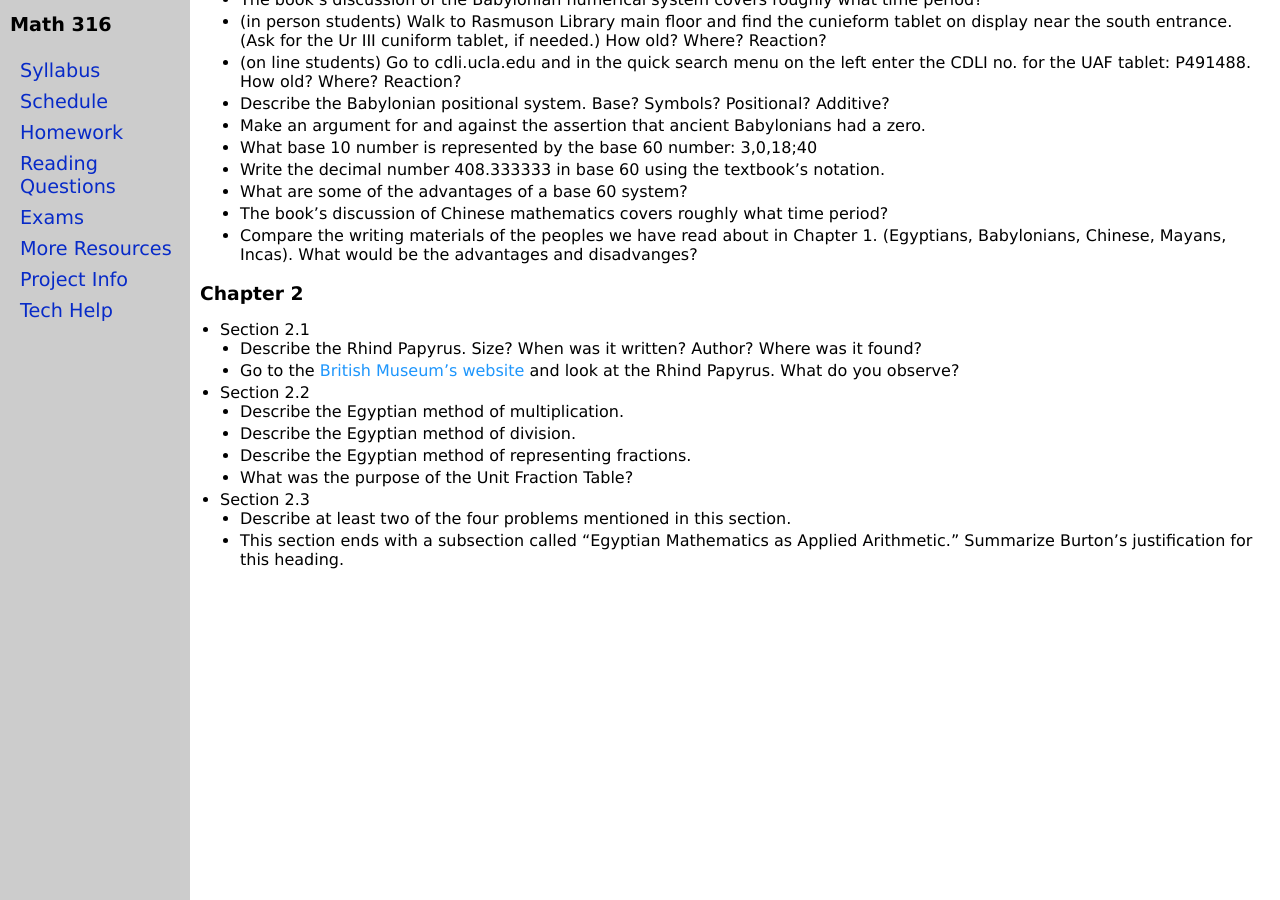
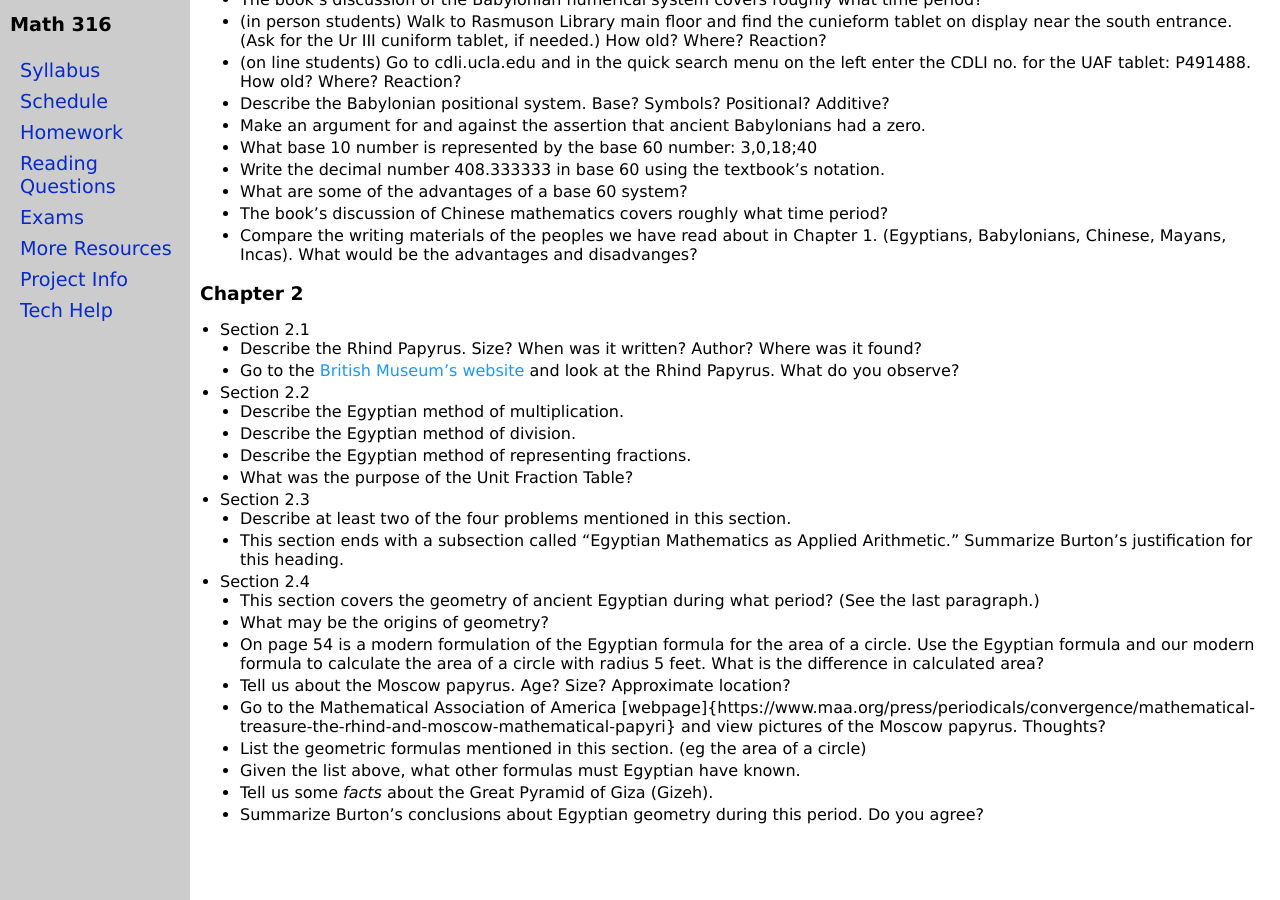
Before and after one commit to jrfaudree/HOM, a Jekyll site: the page built from rq.md, in a window 1280 px wide and 900 px high, scrolled down 565 px. Built offline with Jekyll 4.4.1, drawn with Linux system fonts in a browser that asks for light colours.

Commit message:
Update rq.md

```diff
--- a/rq.md
+++ b/rq.md
@@ -52,4 +52,15 @@ title: Reading Questions
   - Describe at least two of the four problems mentioned in this section.
   - This section ends with a subsection called "Egyptian Mathematics as Applied Arithmetic." Summarize Burton's justification for this heading.
 
+- Section 2.4
+  - This section covers the geometry of ancient Egyptian during what period? (See the last paragraph.)
+  - What may be the origins of geometry?
+  - On page 54 is a modern formulation of the Egyptian formula for the area of a circle. Use the Egyptian formula and our modern formula to calculate the area of a circle with radius 5 feet. What is the difference in calculated area?
+  - Tell us about the Moscow papyrus. Age? Size? Approximate location?
+  - Go to the Mathematical Association of America [webpage]{https://www.maa.org/press/periodicals/convergence/mathematical-treasure-the-rhind-and-moscow-mathematical-papyri} and view pictures of the Moscow papyrus. Thoughts?
+  - List the geometric formulas mentioned in this section. (eg the area of a circle)
+  - Given the list above, what other formulas must Egyptian have known.
+  - Tell us some *facts* about the Great Pyramid of Giza (Gizeh).
+  - Summarize Burton's conclusions about Egyptian geometry during this period. Do you agree?
+
 <div style="padding-bottom: 40px"></div>
```
